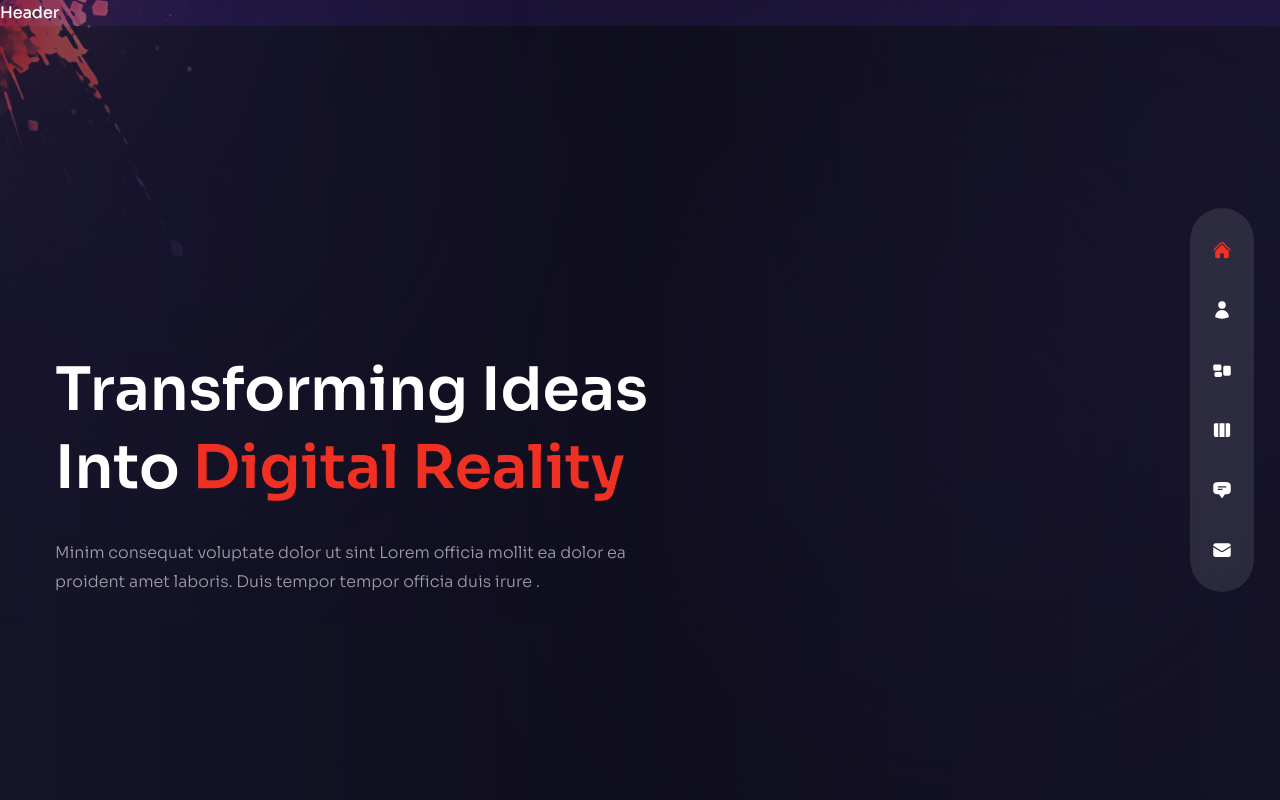
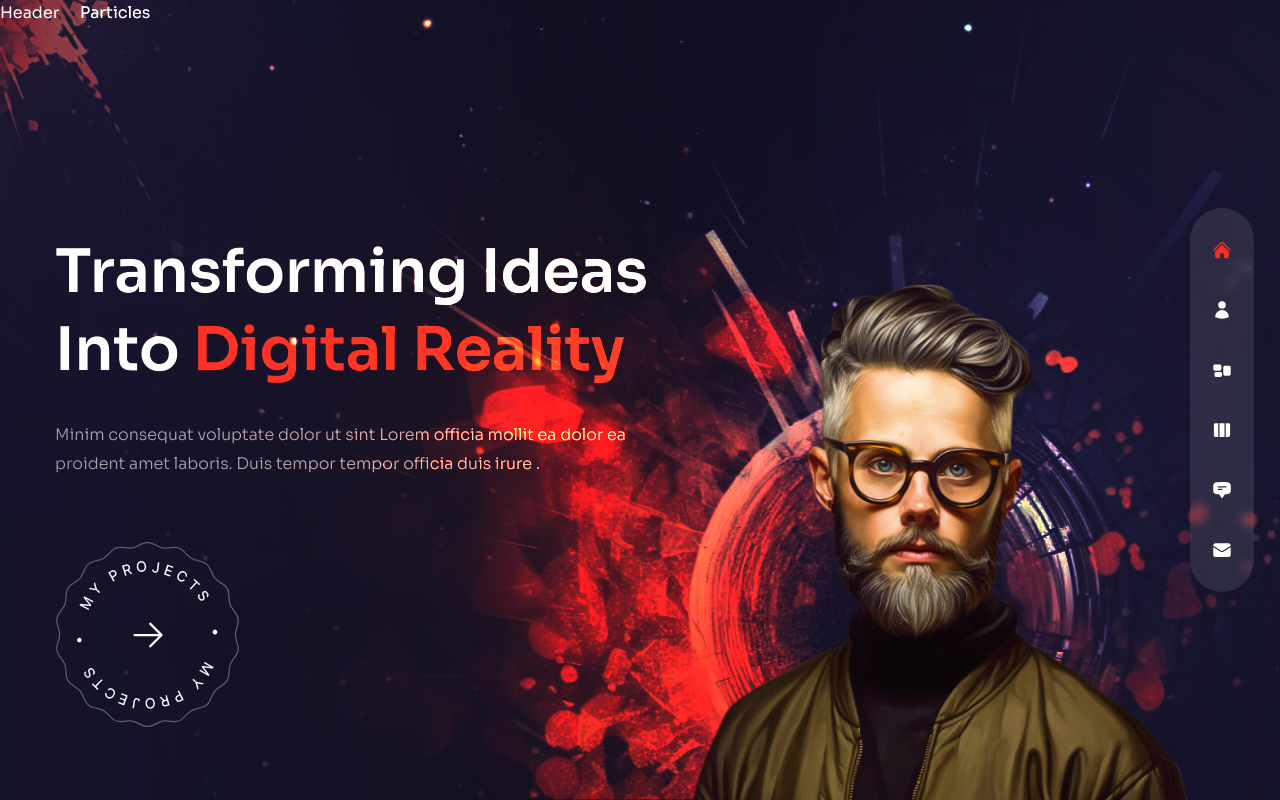
Before and after one commit to parteek2813/Portfolio-Nextjs, a Next.js app: page / in a window 1280 px wide. Built offline with nearby package versions, Linux system fonts and the light colour scheme.

Commit message:
Added avatar

```diff
--- a/components/Avatar.js
+++ b/components/Avatar.js
@@ -1,5 +1,17 @@
+// next image
+import Image from "next/image";
+
 const Avatar = () => {
-  return <div>Avatar</div>;
+  return (
+    <div className="hidden xl:flex xl:max-w-none">
+      <Image
+        src={"/avatar.png"}
+        width={737}
+        height={678}
+        className="translate-z-0 w-full h-full "
+      />
+    </div>
+  );
 };
 
 export default Avatar;
--- a/components/Header.js
+++ b/components/Header.js
@@ -1,5 +1,5 @@
 const Header = () => {
-  return <header>Header</header>;
+  return <header className="absolute z-30 w-full">Header</header>;
 };
 
 export default Header;
--- a/pages/index.js
+++ b/pages/index.js
@@ -23,26 +23,58 @@
       <div className="w-full h-full bg-gradient-to-r from-primary/10 via-black/30 to-black/10">
         <div className="text-center flex flex-col justify-center xl:pt-40 xl:text-left h-full container mx-auto">
           {/* title */}
-          <h1 className="h1">
+          <motion.h1
+            variants={fadeIn("down", 0.2)}
+            initial="hidden"
+            animate="show"
+            exit="hidden"
+            className="h1"
+          >
             Transforming Ideas <br /> Into{" "}
             <span className="text-accent"> Digital Reality</span>
-          </h1>
+          </motion.h1>
           {/* subtitle */}
-          <p className="max-w-sm xl:max-w-xl mx-auto xl:mx-0 mb-10 xl:mb-16">
+          <motion.p
+            variants={fadeIn("down", 0.3)}
+            initial="hidden"
+            animate="show"
+            exit="hidden"
+            className="max-w-sm xl:max-w-xl mx-auto xl:mx-0 mb-10 xl:mb-16"
+          >
             Minim consequat voluptate dolor ut sint Lorem officia mollit ea
             dolor ea proident amet laboris. Duis tempor tempor officia duis
             irure .
-          </p>
+          </motion.p>
 
           {/* btns */}
           <div className="flex justify-center xl:hidden relative">
             <ProjectsBtn />
           </div>
+          <motion.div
+            variants={fadeIn("down", 0.4)}
+            initial="hidden"
+            animate="show"
+            exit="hidden"
+            className="hidden xl:flex"
+          >
+            <ProjectsBtn />
+          </motion.div>
         </div>
       </div>
 
       {/* image */}
-      <div>image</div>
+      <div className="w-[1200px] h-full absolute right-0 bottom-0">
+        {/* bg image */}
+        <div className="bg-none xl:bg-explosion xl:bg-cover xl:bg-right xl:bg-no-repeat w-full h-full absolute mix-blend-color-dodge translate-z-0"></div>
+        <div>
+          {/* particles */}
+          <div>Particles</div>
+          {/* avatar image */}
+          <div className="w-full h-full max-w-[587px] max-h-[528px] absolute -bottom-32  lg:bottom-0 lg:right-[5%]">
+            <Avatar />
+          </div>
+        </div>
+      </div>
     </div>
   );
 };
```
